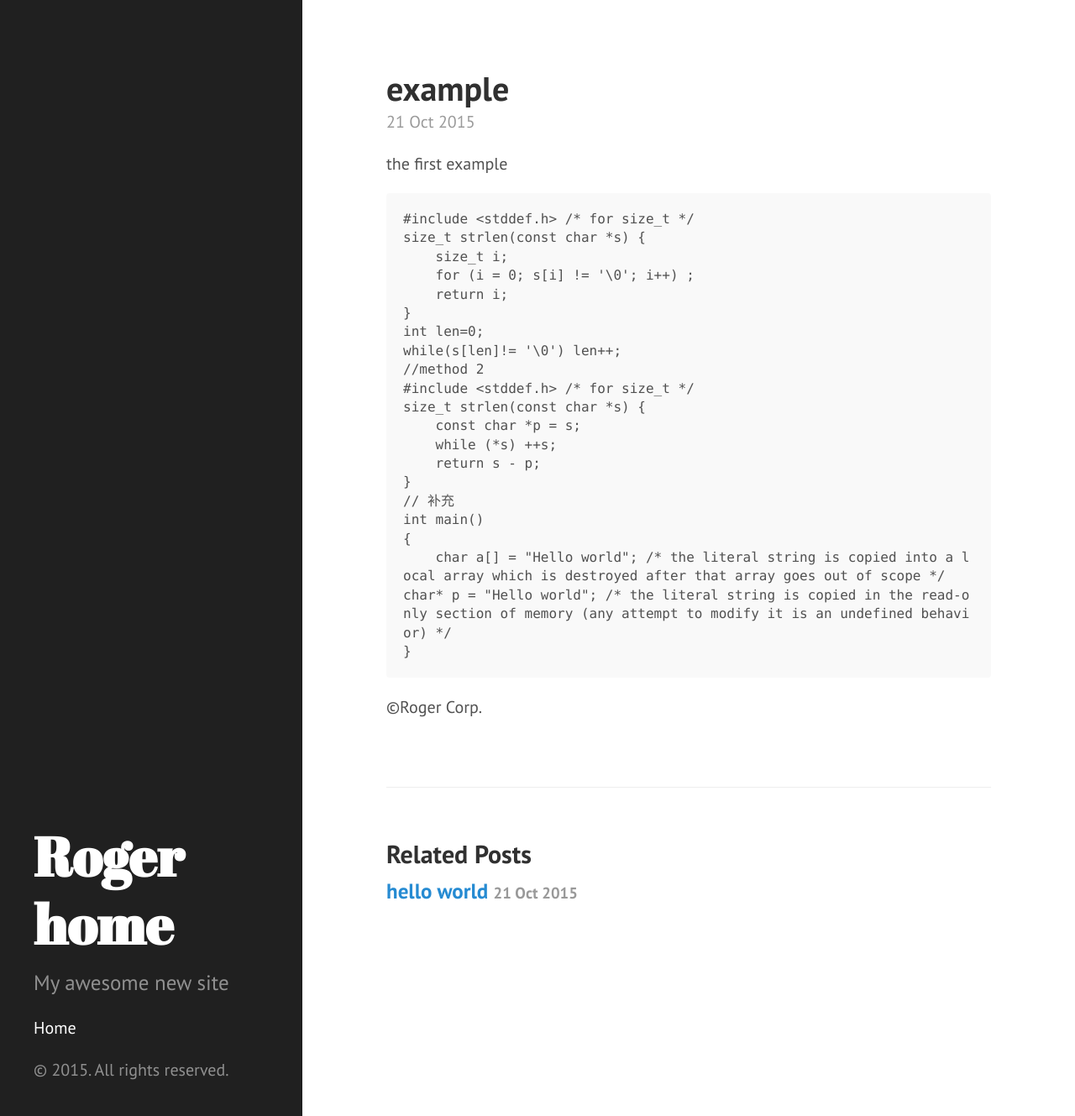
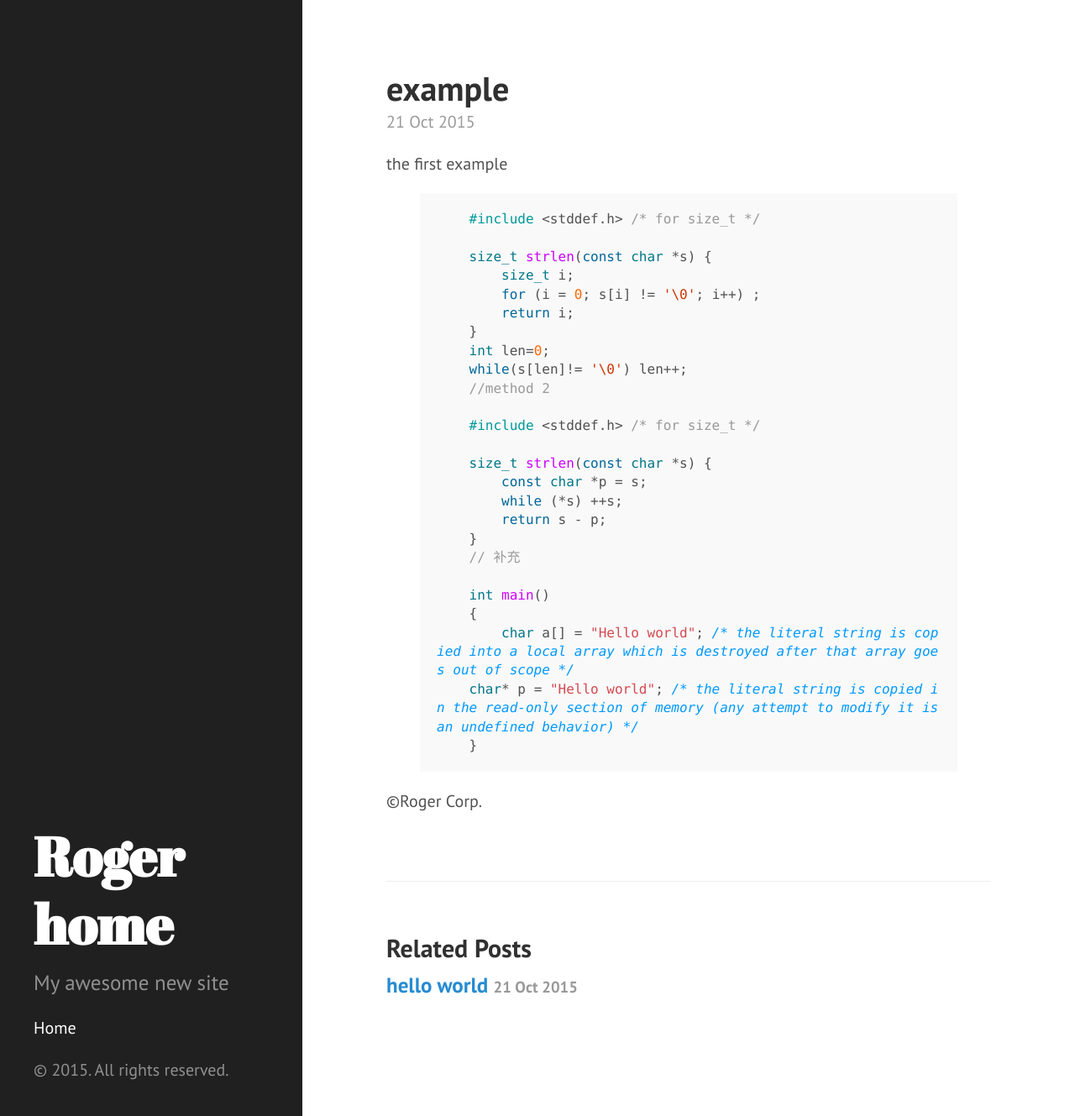
Before and after one commit to Roger8/Roger8.github.io, a Jekyll site: the page built from _posts/2015-10-21-second.markdown, in a window 1280 px wide and 1329 px high. Shown: the whole window at 84% size. Built offline with Jekyll 4.4.1, drawn with Linux system fonts in a browser that asks for light colours.

Commit message:
Update 2015-10-21-second.markdown

```diff
--- a/_posts/2015-10-21-second.markdown
+++ b/_posts/2015-10-21-second.markdown
@@ -6,7 +6,7 @@ layout: post
 
 the first example
 
-
+{% highlight cpp %}
     #include <stddef.h> /* for size_t */
     size_t strlen(const char *s) {
         size_t i;
@@ -28,6 +28,6 @@ the first example
         char a[] = "Hello world"; /* the literal string is copied into a local array which is destroyed after that array goes out of scope */
     char* p = "Hello world"; /* the literal string is copied in the read-only section of memory (any attempt to modify it is an undefined behavior) */
     }
-
+{% endhighlight %}
 
 &copy;Roger Corp.
```
